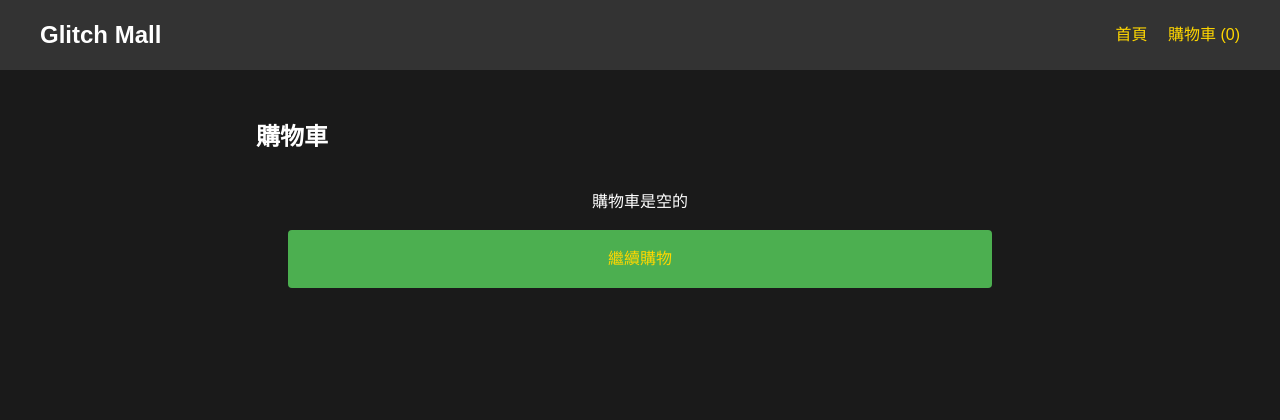
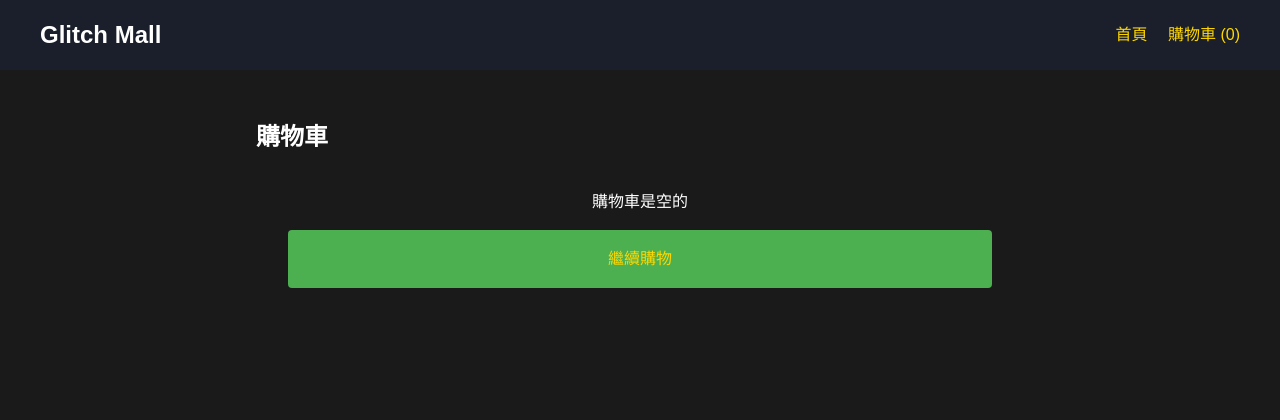
Before and after one commit to CHiiii5640/Final-Web-Project, a PHP site: page /cart.php in a window 1280 px wide. Shown: the top 420 px of the page. Run offline with PHP 8.4, Linux system fonts and the light colour scheme.

```diff
--- a/assets/css/style.css
+++ b/assets/css/style.css
@@ -11,7 +11,7 @@ body {
 }
 
 header {
-    background-color: #333;
+    background-color: #1a1f2b;
     color: white;
     padding: 1rem;
 }
```
